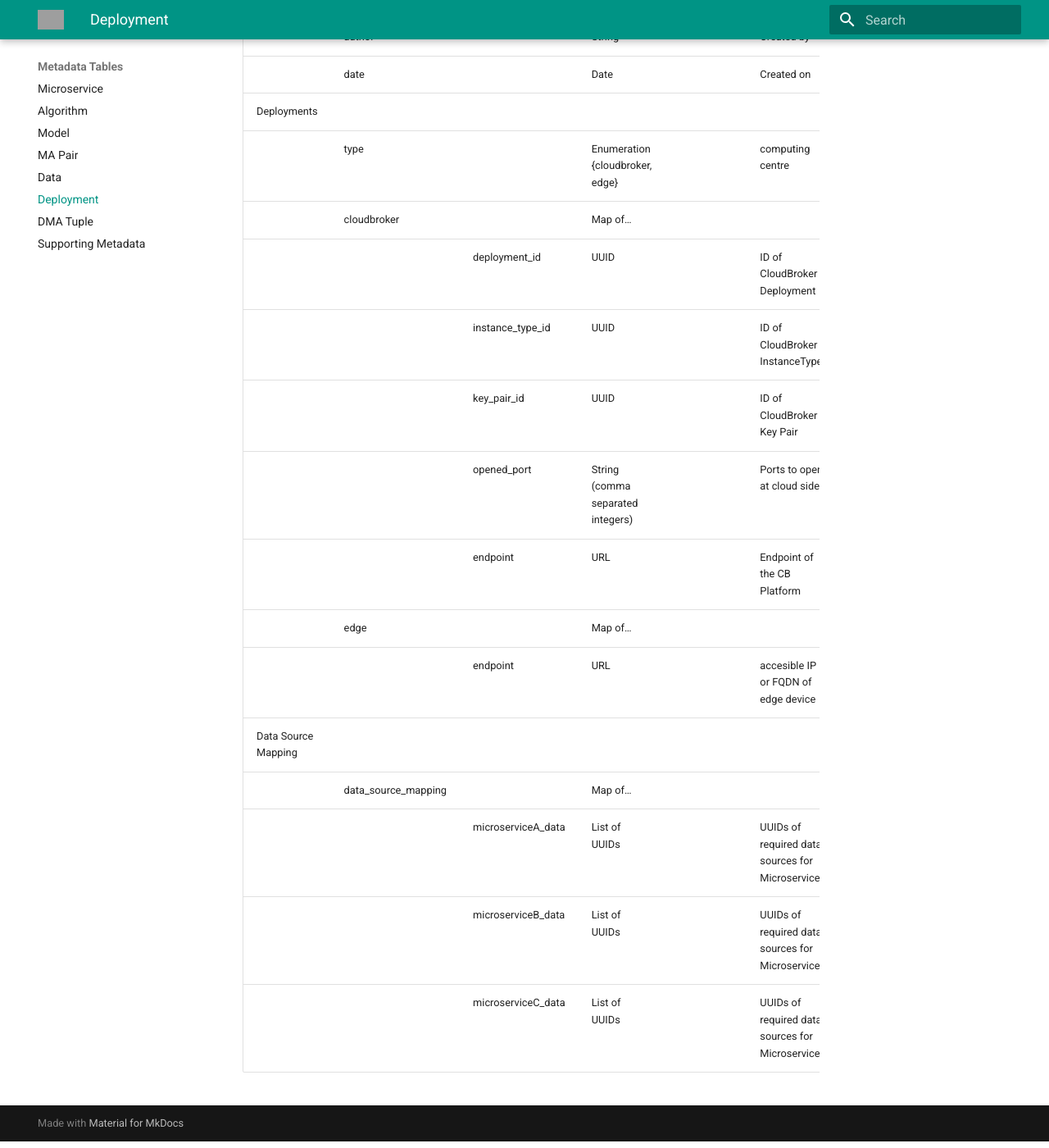
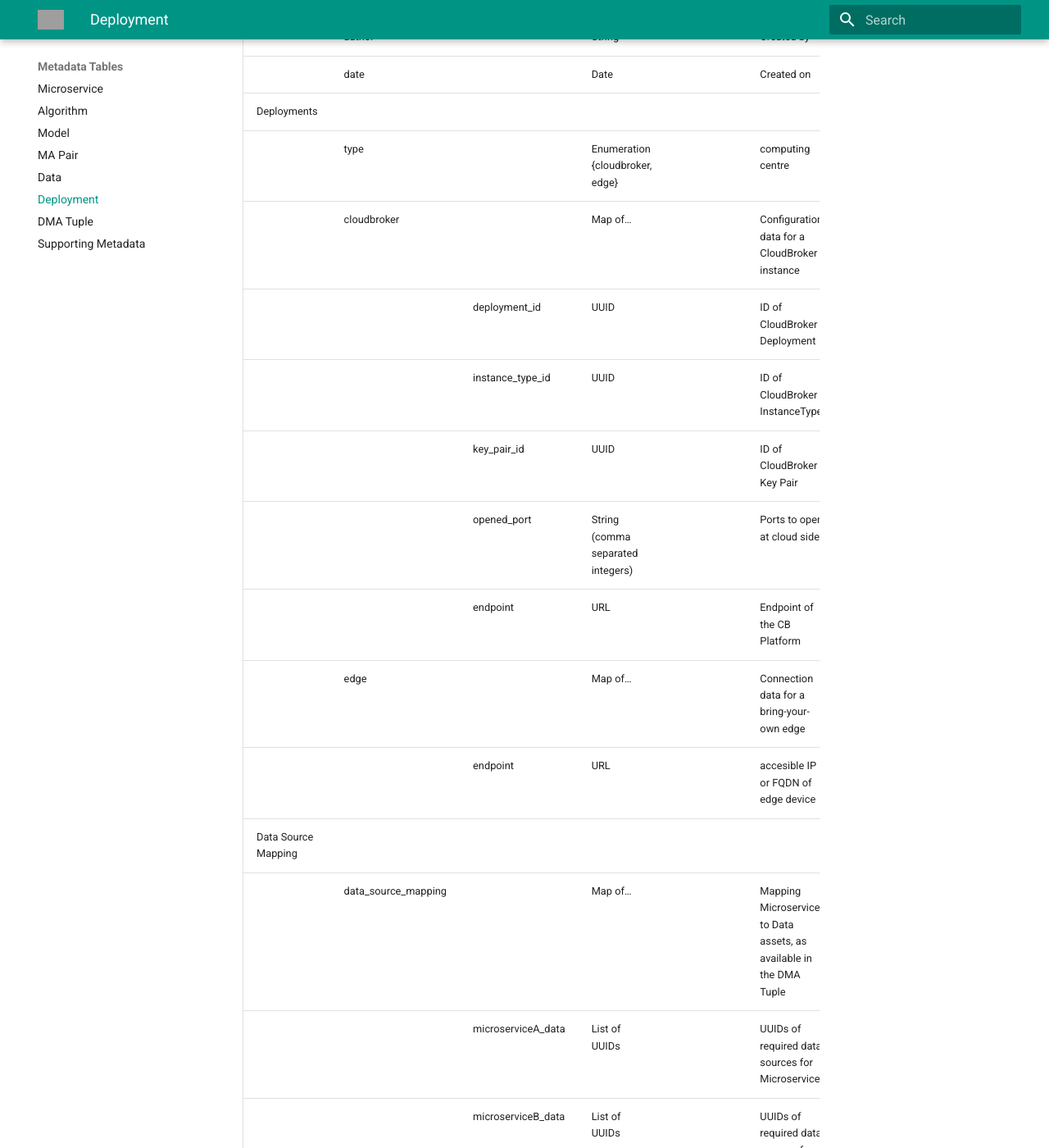
Before and after one commit to DIGITbrain/digitbrain.github.io, an MkDocs documentation site: the page built from docs/tables/deployment.md, in a window 1280 px wide and 1400 px high, scrolled down 469 px. Shown: the whole window at 82% size. Built offline with MkDocs 1.6.1 and Material for MkDocs 9.7.7, drawn with Linux system fonts in a browser that asks for light colours; grey boxes are pictures that could not be loaded.

```diff
--- a/docs/tables/deployment.md
+++ b/docs/tables/deployment.md
@@ -1,22 +1,22 @@
-| Concept             | Key                 | Subkey             | Type                              | Example Value | Comment                                          | Condition |
-| ------------------- | ------------------- | ------------------ | --------------------------------- | ------------- | ------------------------------------------------ | --------- |
-| Description         |                     |                    |                                   |               |                                                  |           |
-|                     | id                  |                    | UUID                              |               | DIGITbrain reference                             | auto      |
-|                     | name                |                    | String                            |               | Short name for the node/device                   | mandatory |
-|                     | author              |                    | String                            |               | Created by                                       | mandatory |
-|                     | date                |                    | Date                              |               | Created on                                       | auto      |
-| Deployments         |                     |                    |                                   |               |                                                  |           |
-|                     | type                |                    | Enumeration {cloudbroker, edge}   |               | computing centre                                 | mandatory |
-|                     | cloudbroker         |                    | Map of…                           |               |                                                  |           |
-|                     |                     | deployment_id      | UUID                              |               | ID of CloudBroker Deployment                     |           |
-|                     |                     | instance_type_id   | UUID                              |               | ID of CloudBroker InstanceType                   |           |
-|                     |                     | key_pair_id        | UUID                              |               | ID of CloudBroker Key Pair                       |           |
-|                     |                     | opened_port        | String (comma separated integers) |               | Ports to open at cloud side                      |           |
-|                     |                     | endpoint           | URL                               |               | Endpoint of the CB Platform                      |           |
-|                     | edge                |                    | Map of…                           |               |                                                  |           |
-|                     |                     | endpoint           | URL                               |               | accesible IP or FQDN of edge device              |           |
-| Data Source Mapping |                     |                    |                                   |               |                                                  |           |
-|                     | data_source_mapping |                    | Map of…                           |               |                                                  | optional  |
-|                     |                     | microserviceA_data | List of UUIDs                     |               | UUIDs of required data sources for MicroserviceA |           |
-|                     |                     | microserviceB_data | List of UUIDs                     |               | UUIDs of required data sources for MicroserviceB |           |
-|                     |                     | microserviceC_data | List of UUIDs                     |               | UUIDs of required data sources for MicroserviceC |           |
+| Concept             | Key                 | Subkey             | Type                              | Example Value | Comment                                                             | Condition |
+| ------------------- | ------------------- | ------------------ | --------------------------------- | ------------- | ------------------------------------------------------------------- | --------- |
+| Description         |                     |                    |                                   |               |                                                                     |           |
+|                     | id                  |                    | UUID                              |               | DIGITbrain reference                                                | auto      |
+|                     | name                |                    | String                            |               | Short name for the node/device                                      | mandatory |
+|                     | author              |                    | String                            |               | Created by                                                          | mandatory |
+|                     | date                |                    | Date                              |               | Created on                                                          | auto      |
+| Deployments         |                     |                    |                                   |               |                                                                     |           |
+|                     | type                |                    | Enumeration {cloudbroker, edge}   |               | computing centre                                                    | mandatory |
+|                     | cloudbroker         |                    | Map of…                           |               | Configuration data for a CloudBroker instance                       |           |
+|                     |                     | deployment_id      | UUID                              |               | ID of CloudBroker Deployment                                        |           |
+|                     |                     | instance_type_id   | UUID                              |               | ID of CloudBroker InstanceType                                      |           |
+|                     |                     | key_pair_id        | UUID                              |               | ID of CloudBroker Key Pair                                          |           |
+|                     |                     | opened_port        | String (comma separated integers) |               | Ports to open at cloud side                                         |           |
+|                     |                     | endpoint           | URL                               |               | Endpoint of the CB Platform                                         |           |
+|                     | edge                |                    | Map of…                           |               | Connection data for a bring-your-own edge                           |           |
+|                     |                     | endpoint           | URL                               |               | accesible IP or FQDN of edge device                                 |           |
+| Data Source Mapping |                     |                    |                                   |               |                                                                     |           |
+|                     | data_source_mapping |                    | Map of…                           |               | Mapping Microservices to Data assets, as available in the DMA Tuple | optional  |
+|                     |                     | microserviceA_data | List of UUIDs                     |               | UUIDs of required data sources for MicroserviceA                    |           |
+|                     |                     | microserviceB_data | List of UUIDs                     |               | UUIDs of required data sources for MicroserviceB                    |           |
+|                     |                     | microserviceC_data | List of UUIDs                     |               | UUIDs of required data sources for MicroserviceC                    |           |
```
Also changed, not shown: docs/attributes/deployment.md (+3 -3 lines).
